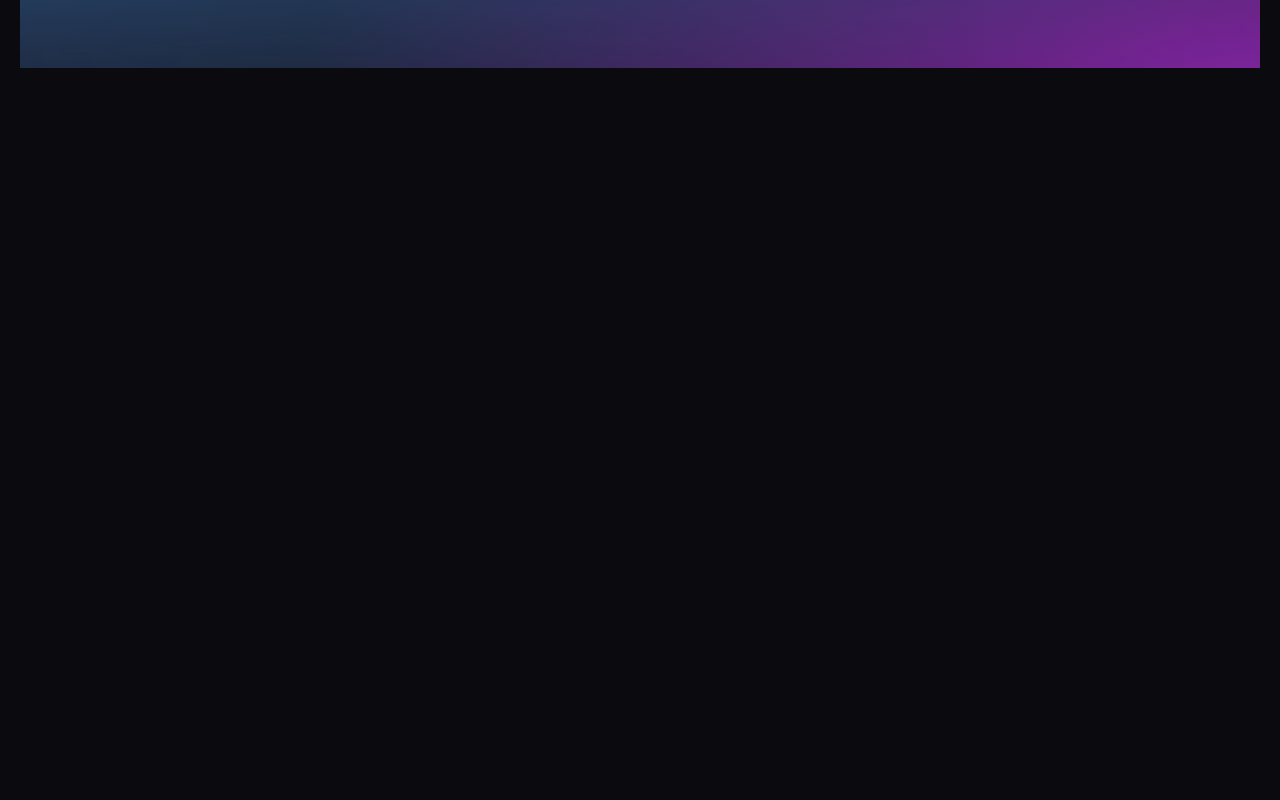
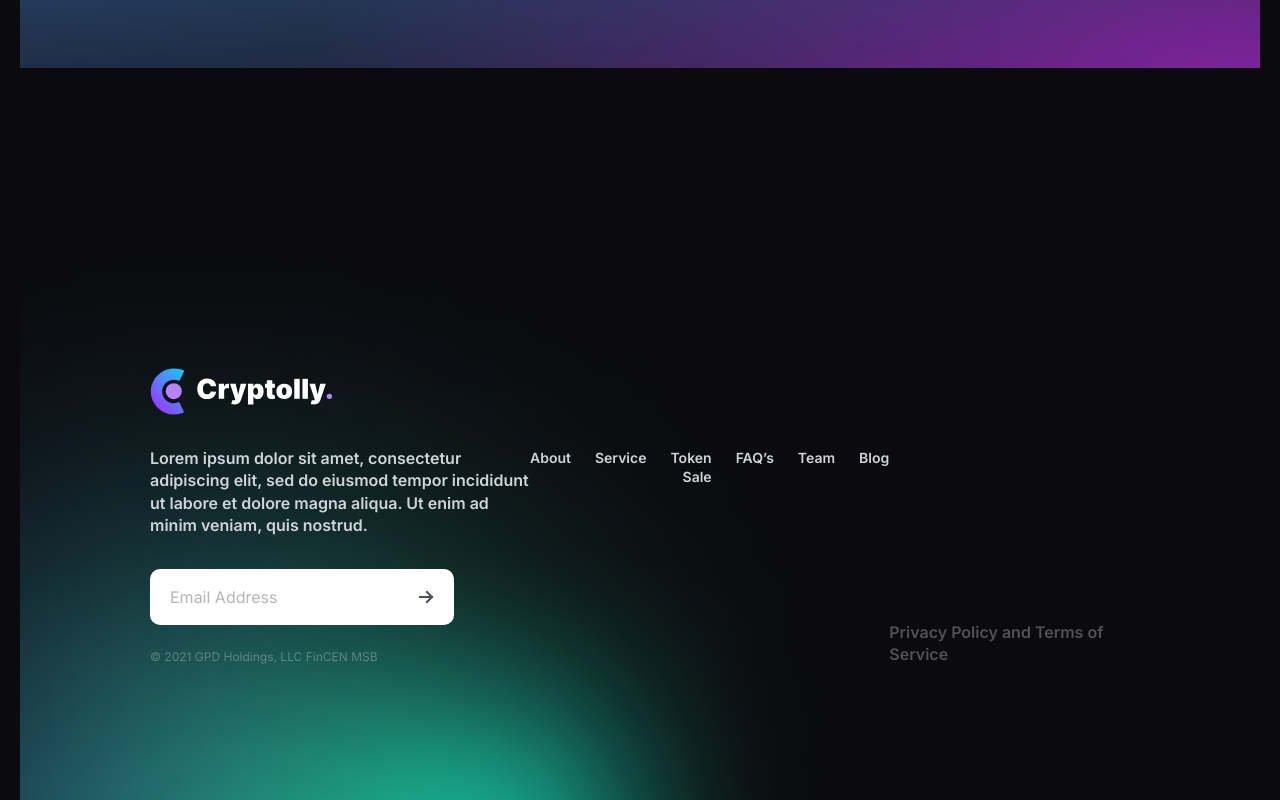
Before and after one commit to AlinesaSabo/test-task, a React (Vite) app: page / in a window 1280 px wide. Shown: the part 7467-8267 px from the top of the page. Before the commit the page ends 7535 px from the top, so only its background shows below. Built offline with nearby package versions, Linux system fonts and the light colour scheme.

Commit message:
add footer

```diff
--- a/src/components/App/App.jsx
+++ b/src/components/App/App.jsx
@@ -9,6 +9,7 @@ import SectionPlatium from "../SectionModule/SectionModule";
 import SectionPeople from "../SectionPeople/SectionPeople";
 import SectionPlans from "../SectionPlans/SectionPlans";
 import VideoPreview from "../VideoPreview/VideoPreview";
+import Footer from "../Footer/Footer";
 
 function App() {
   return (
@@ -22,6 +23,7 @@ function App() {
       <SectionPeople />
       <SectionPlans />
       <VideoPreview videoUrl="https://www.youtube.com/embed/VIDEO_ID" />
+      <Footer />
     </div>
   );
 }
--- /dev/null
+++ b/src/components/Footer/Footer.jsx
@@ -0,0 +1,57 @@
+import React from "react";
+import s from "./Footer.module.css";
+import Logo from "../../assets/Logo.svg";
+import bgGradient from "../../assets/image/fon/bg-gradient-img.png";
+import arrow from "../../assets/icon/arrow.svg";
+
+const Footer = () => {
+  return (
+    <footer className={s.footer}>
+      <div className={s.container}>
+        <div className={s.left}>
+          <img src={Logo} alt="Logo" className={s.logo} />
+          <p className={s.description}>
+            Lorem ipsum dolor sit amet, consectetur adipiscing elit, sed do
+            eiusmod tempor incididunt ut labore et dolore magna aliqua. Ut enim
+            ad minim veniam, quis nostrud.
+          </p>
+          <div className={s.inputContainer}>
+            <input
+              type="email"
+              placeholder="Email Address"
+              className={s.input}
+            />
+            <img src={arrow} alt="arrow" className={s.arrow} />
+          </div>
+          <p className={s.rights}>© 2021 GPD Holdings, LLC FinCEN MSB</p>
+        </div>
+        <div className={s.right}>
+          <ul className={s.navLinks}>
+            <li>
+              <a href="#about">About</a>
+            </li>
+            <li>
+              <a href="#service">Service</a>
+            </li>
+            <li>
+              <a href="#token-sale">Token Sale</a>
+            </li>
+            <li>
+              <a href="#faqs">FAQ’s</a>
+            </li>
+            <li>
+              <a href="#team">Team</a>
+            </li>
+            <li>
+              <a href="#blog">Blog</a>
+            </li>
+          </ul>
+        </div>
+        <p className={s.privacy}>Privacy Policy and Terms of Service</p>
+      </div>
+      <img src={bgGradient} alt="bgGradient" className={s.bgGradient} />
+    </footer>
+  );
+};
+
+export default Footer;
--- /dev/null
+++ b/src/components/Footer/Footer.module.css
@@ -0,0 +1,97 @@
+.footer {
+  width: 100%;
+  margin: 200px auto 0;
+  position: relative;
+}
+
+.container {
+  display: flex;
+  justify-content: space-between;
+  padding: 100px 130px 135px 130px;
+}
+
+.left {
+  max-width: 380px;
+  text-align: left;
+}
+
+.logo {
+  width: 183px;
+  margin-bottom: 32px;
+}
+
+.description {
+  font-weight: 600;
+  line-height: 1.4;
+  color: var(--gray-40);
+  margin-bottom: 32px;
+}
+
+.inputContainer {
+  position: relative;
+  display: inline-block;
+}
+
+.input {
+  border-radius: 10px;
+  padding: 16px 20px;
+  width: 304px;
+  height: 56px;
+  backdrop-filter: blur(40px);
+  box-shadow: inset 0 2px 2px 0 rgba(255, 255, 255, 0.15),
+    inset 0 0 30px 0 rgba(255, 255, 255, 0.05);
+  border: none;
+}
+
+.arrow {
+  position: absolute;
+  top: 50%;
+  right: 16px; /* Смещение стрелки */
+  transform: translateY(-50%);
+  width: 24px;
+  height: 24px;
+  cursor: pointer;
+}
+
+.input::placeholder {
+  color: #b5b5b5;
+}
+
+.rights {
+  margin-top: 24px;
+  font-size: 12px;
+  line-height: 1.4;
+  color: var(--gray-20);
+  opacity: 0.3;
+}
+
+.right {
+  text-align: right;
+}
+
+.navLinks {
+  display: flex;
+  gap: 24px;
+  margin-top: 80px;
+}
+
+.navLinks a {
+  font-weight: 600;
+  font-size: 14px;
+  line-height: 1.4;
+  color: var(--gray-40);
+}
+
+.privacy {
+  font-weight: 600;
+  line-height: 1.4;
+  color: var(--gray-20);
+  margin-top: auto;
+  opacity: 0.3;
+}
+
+.bgGradient {
+  position: absolute;
+  bottom: 0;
+  z-index: -1;
+}
```
Also changed, not shown: src/assets/icon/arrow.svg (added), src/assets/image/fon/bg-gradient-img.png (added).
